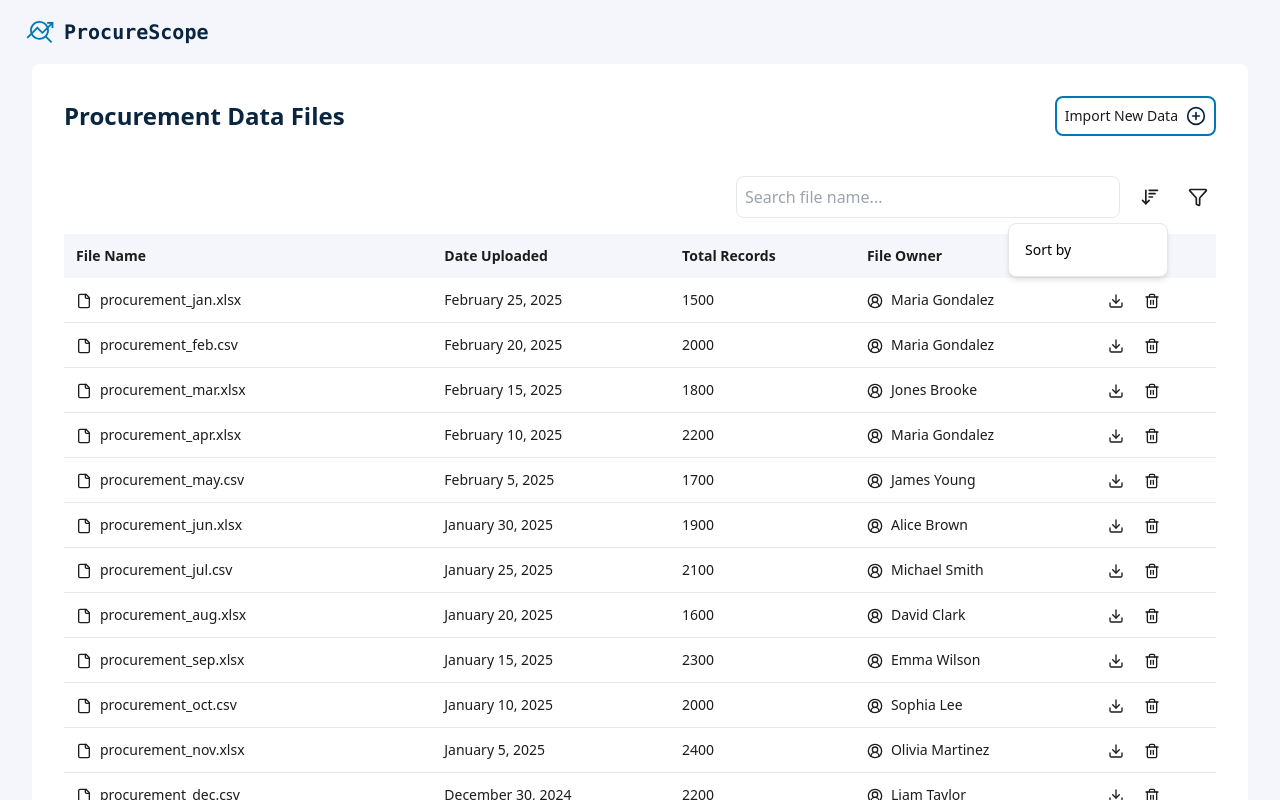
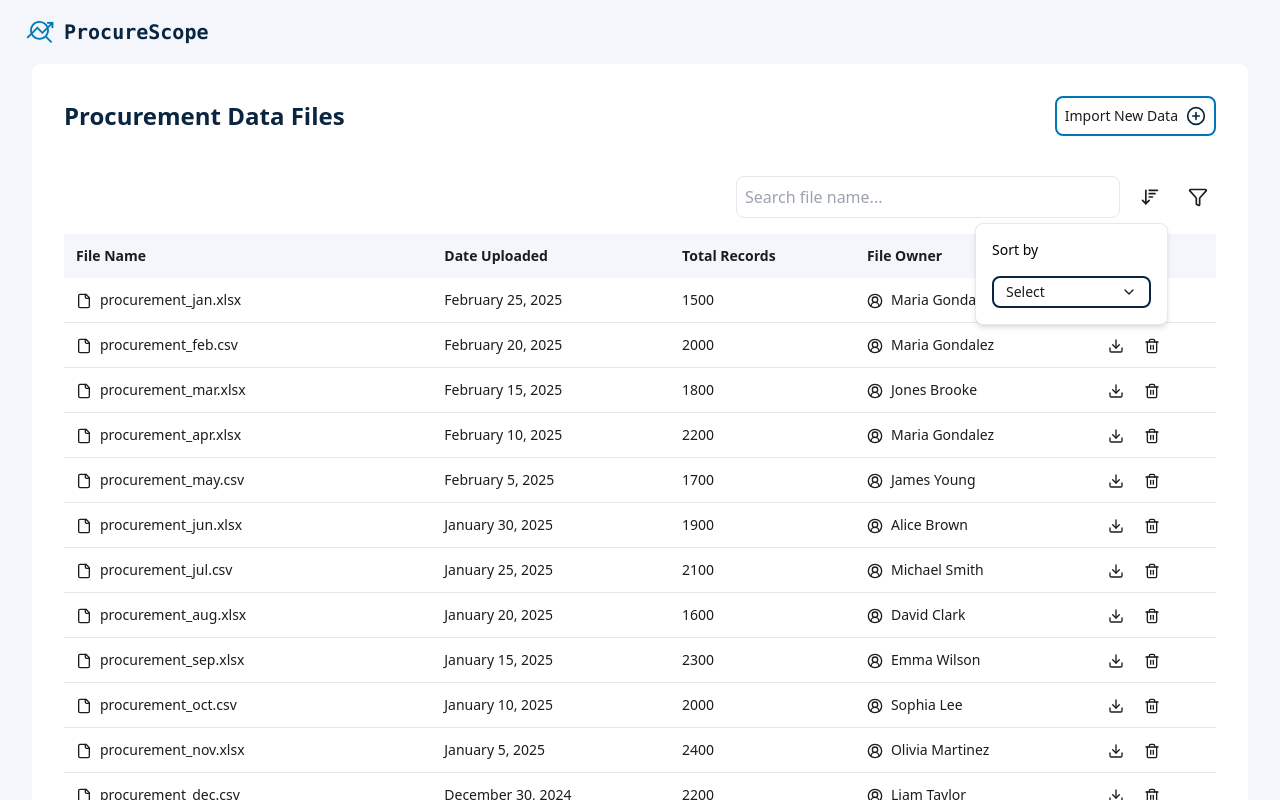
Before and after one commit to shermainesuah/ProcureScope, a React (Vite) app: page /files in a window 1280 px wide. Both pictures are taken after a click on the button 1148 px from the left and 197 px from the top of the page. Shown: the top 800 px of the page. Built offline with nearby package versions, Linux system fonts and the light colour scheme.

Commit message:
Added sort by dropdown

```diff
--- /dev/null
+++ b/src/components/Dropdown.tsx
@@ -0,0 +1,108 @@
+import { useState, useRef, useEffect } from "react";
+import { ChevronDown } from "lucide-react";
+
+interface DropdownProps {
+  options: string[];
+  onSelect: (option: string) => void;
+}
+
+const Dropdown: React.FC<DropdownProps> = ({ options, onSelect }) => {
+  const [isOptionOpen, setIsOptionOpen] = useState(false);
+  const [isOrderOpen, setIsOrderOpen] = useState(false);
+  const [selectedOption, setSelectedOption] = useState("");
+  const [selectedOrder, setSelectedOrder] = useState("Ascending");
+  const [dropdownWidth, setDropdownWidth] = useState("auto");
+
+  const textMeasureRef = useRef<HTMLDivElement>(null);
+
+  // Get the longest option between the options and "Descending"
+  const longestOption = [...options, "Descending"].reduce(
+    (a, b) => (a.length > b.length ? a : b),
+    ""
+  );
+
+  useEffect(() => {
+    if (textMeasureRef.current) {
+      setDropdownWidth(`${textMeasureRef.current.offsetWidth + 32}px`); // +32 for padding
+    }
+  }, [options]);
+
+  return (
+    <div className="relative w-fit">
+      {/* Hidden element to measure longest option */}
+      <div
+        ref={textMeasureRef}
+        className="absolute invisible whitespace-nowrap px-3 py-1 border"
+      >
+        {longestOption}
+      </div>
+
+      {/* Option Selection Dropdown */}
+      <button
+        onClick={() => setIsOptionOpen(!isOptionOpen)}
+        className="group mt-4 rounded-lg border-primary border-2 text-sm flex items-center justify-between text-textColor-primary py-1 px-3 transition hover:border-secondary font-medium hover:text-secondary w-full"
+        style={{ width: dropdownWidth }}
+      >
+        {selectedOption || "Select"}
+        <ChevronDown className="w-4 h-4 ml-3" />
+      </button>
+
+      {isOptionOpen && (
+        <div
+          className="absolute mt-1 bg-white border text-sm shadow-md p-1"
+          style={{ width: dropdownWidth }}
+        >
+          {options.map((option) => (
+            <button
+              key={option}
+              onClick={() => {
+                onSelect(option);
+                setIsOptionOpen(false);
+                setSelectedOption(option);
+              }}
+              className="block w-full text-left p-2 hover:bg-gray"
+            >
+              {option}
+            </button>
+          ))}
+        </div>
+      )}
+
+      {/* Sort Order Dropdown (only shown when an option is selected) */}
+      {selectedOption && (
+        <div className="mt-2 relative">
+          <button
+            onClick={() => setIsOrderOpen(!isOrderOpen)}
+            className="w-full flex items-center justify-between rounded-lg border-primary border-2 text-sm py-1 px-3 transition hover:border-secondary font-medium hover:text-secondary"
+            style={{ width: dropdownWidth }}
+          >
+            {selectedOrder}
+            <ChevronDown className="w-4 h-4 ml-3" />
+          </button>
+
+          {isOrderOpen && (
+            <div
+              className="absolute mt-1 bg-white border text-sm shadow-md p-1"
+              style={{ width: dropdownWidth }}
+            >
+              {["Ascending", "Descending"].map((order) => (
+                <button
+                  key={order}
+                  onClick={() => {
+                    setSelectedOrder(order);
+                    setIsOrderOpen(false);
+                  }}
+                  className="block w-full text-left p-2 hover:bg-gray"
+                >
+                  {order}
+                </button>
+              ))}
+            </div>
+          )}
+        </div>
+      )}
+    </div>
+  );
+};
+
+export default Dropdown;
--- a/src/pages/Files.tsx
+++ b/src/pages/Files.tsx
@@ -9,6 +9,7 @@ import {
   Filter,
 } from "lucide-react";
 import { useNavigate } from "react-router-dom";
+import Dropdown from "../components/Dropdown";
 
 const Files: React.FC = () => {
   const [recentImports] = useState([
@@ -132,6 +133,11 @@ const Files: React.FC = () => {
   // const [filterPanelOpen, setFilterPanelOpen] = useState(false);
   // const [selectedOwner, setSelectedOwner] = useState("");
 
+  const options = ["File Name", "Date Uploaded", "Total Records", "File Owner"];
+  const handleSelect = (option: string) => {
+    console.log("Selected:", option);
+  };
+
   return (
     <div className="main-container">
       <div className="flex justify-between items-center">
@@ -162,8 +168,9 @@ const Files: React.FC = () => {
                   <ArrowDownWideNarrow className="w-5 h-5 ml-1" />
                 </button>
                 {sortPanelOpen && (
-                  <div className="absolute right-0 mt-2 w-40 bg-white border rounded-lg shadow-md p-4">
+                  <div className="absolute right-0 mt-2 bg-white border rounded-lg shadow-md p-4">
                     <p className="text-sm font-medium">Sort by</p>
+                    <Dropdown options={options} onSelect={handleSelect} />
                   </div>
                 )}
               </div>
```
